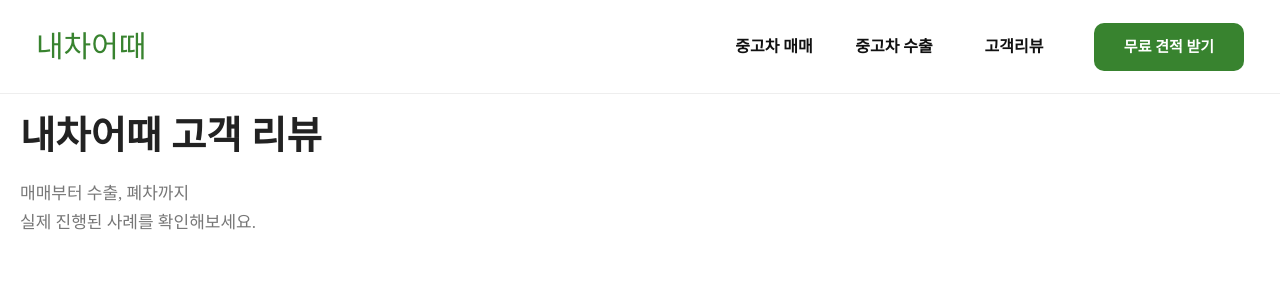
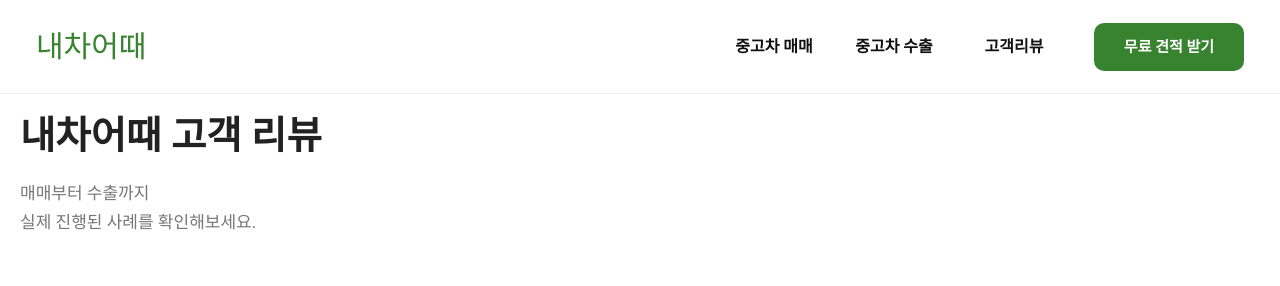
Before and after one commit to NaechaEottae/used-car, a Next.js app: page /customer-review in a window 1280 px wide. Shown: the top 286 px of the page. Built offline with nearby package versions, Linux system fonts and the light colour scheme; a web font is replaced by a local one.

Commit message:
임시 폐차 내용 숨김

```diff
--- a/app/customer-review/page.tsx
+++ b/app/customer-review/page.tsx
@@ -297,7 +297,7 @@
           <span></span>
           <h2>내차어때 고객 리뷰</h2>
           <p>
-            매매부터 수출, 폐차까지
+            매매부터 수출까지
             <br />
             실제 진행된 사례를 확인해보세요.
           </p>
```
